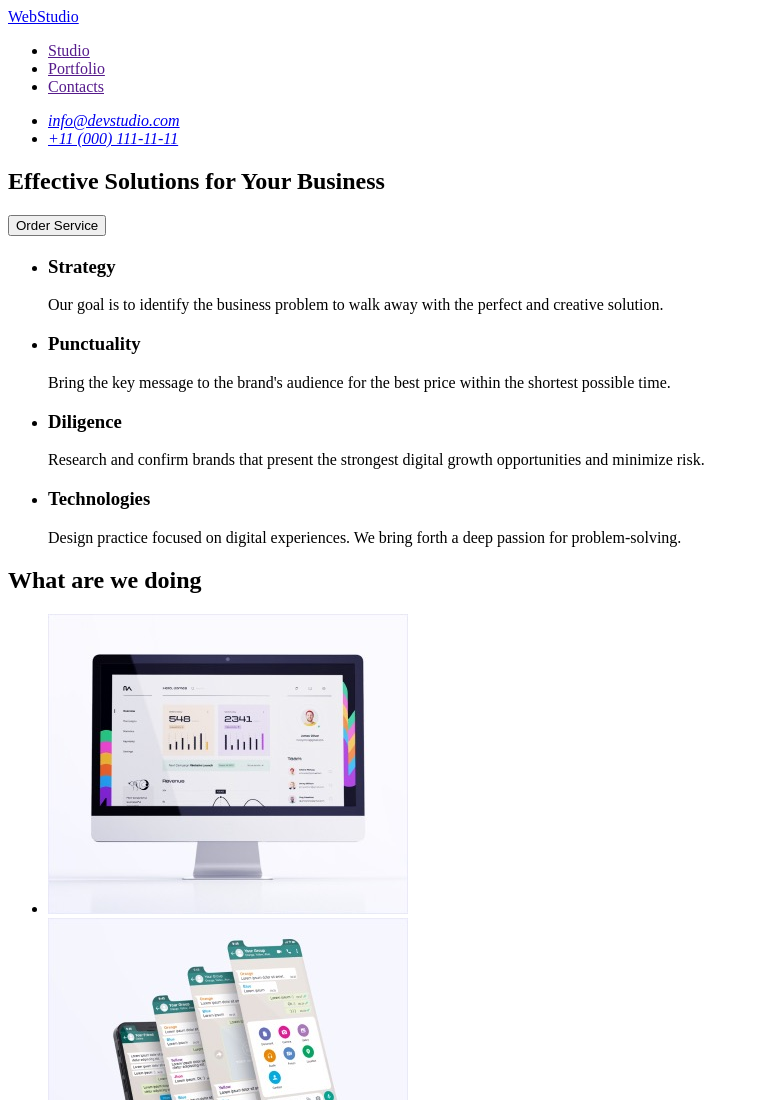
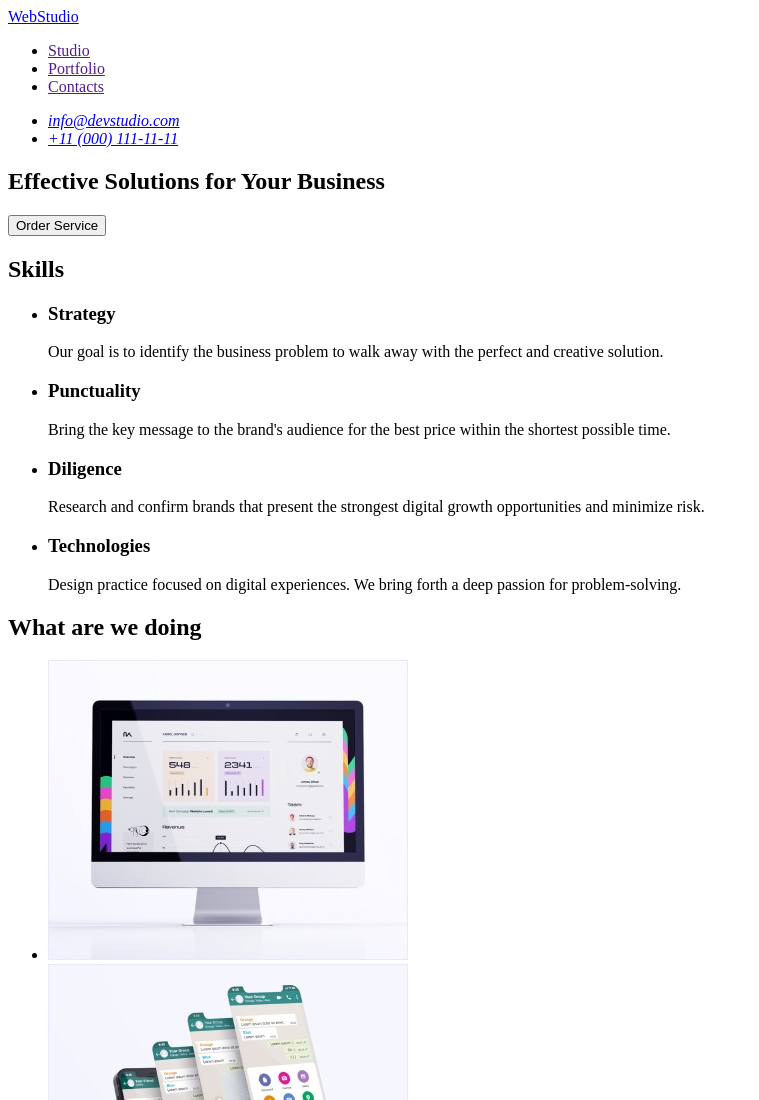
Before and after one commit to altruistor/goit-markup-hw-01, a plain HTML site: page index.html in a window 1280 px wide. Shown: the top 1100 px of the page, without its empty margins (0-759 px from the left). Drawn offline with Linux system fonts and the light colour scheme.

Commit message:
updated index.html

```diff
--- a/index.html
+++ b/index.html
@@ -30,7 +30,7 @@
         <button type="button">Order Service</button>
       </section>
       <section>
-        <h2></h2>
+        <h2>Skills</h2>
         <ul>
           <li>
             <h3>Strategy</h3>
@@ -107,7 +107,6 @@
         </ul>
       </section>
     </main>
-  </body>
     <footer>
       <a href="./index.html">WebStudio</a>
       <p>
@@ -115,4 +114,5 @@
         marketing & growth solutions.
       </p>
     </footer>
+  </body>
 </html>
```
Lines whose indentation alone changed are shown as unchanged.
